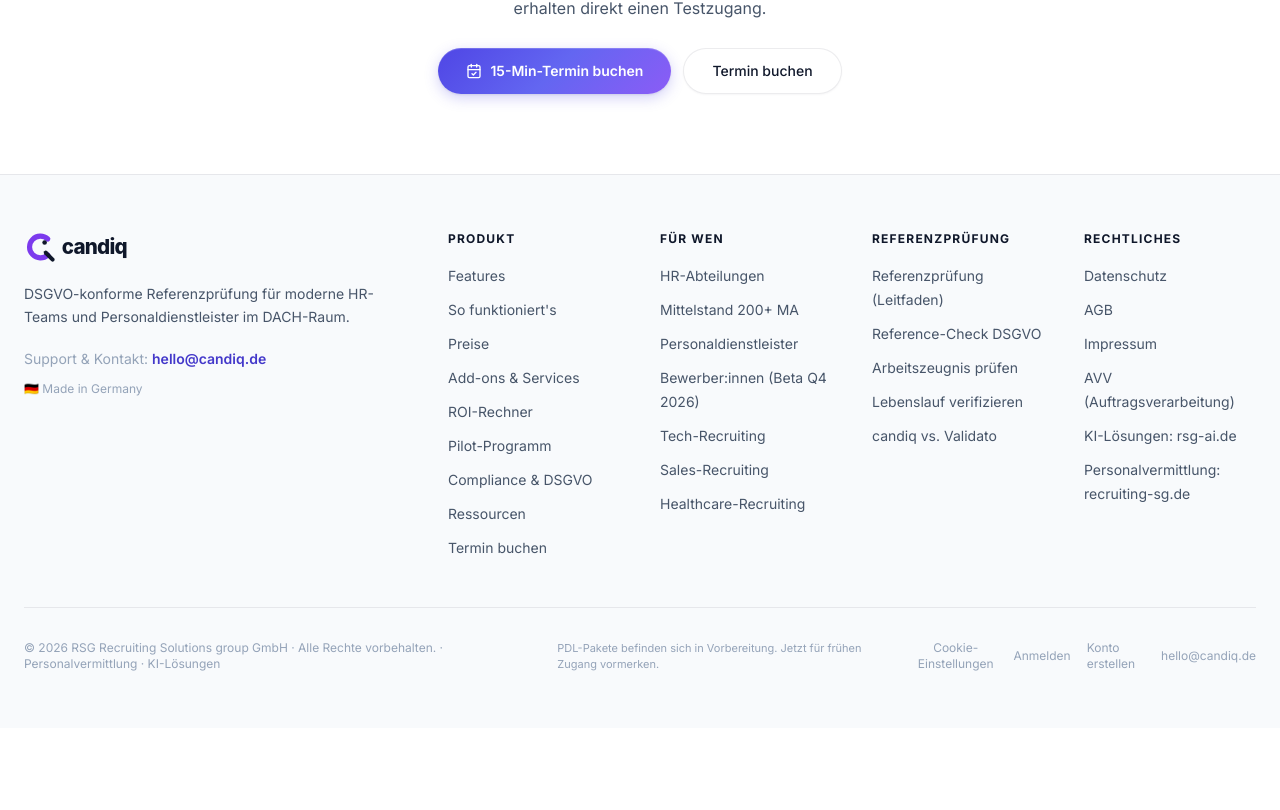
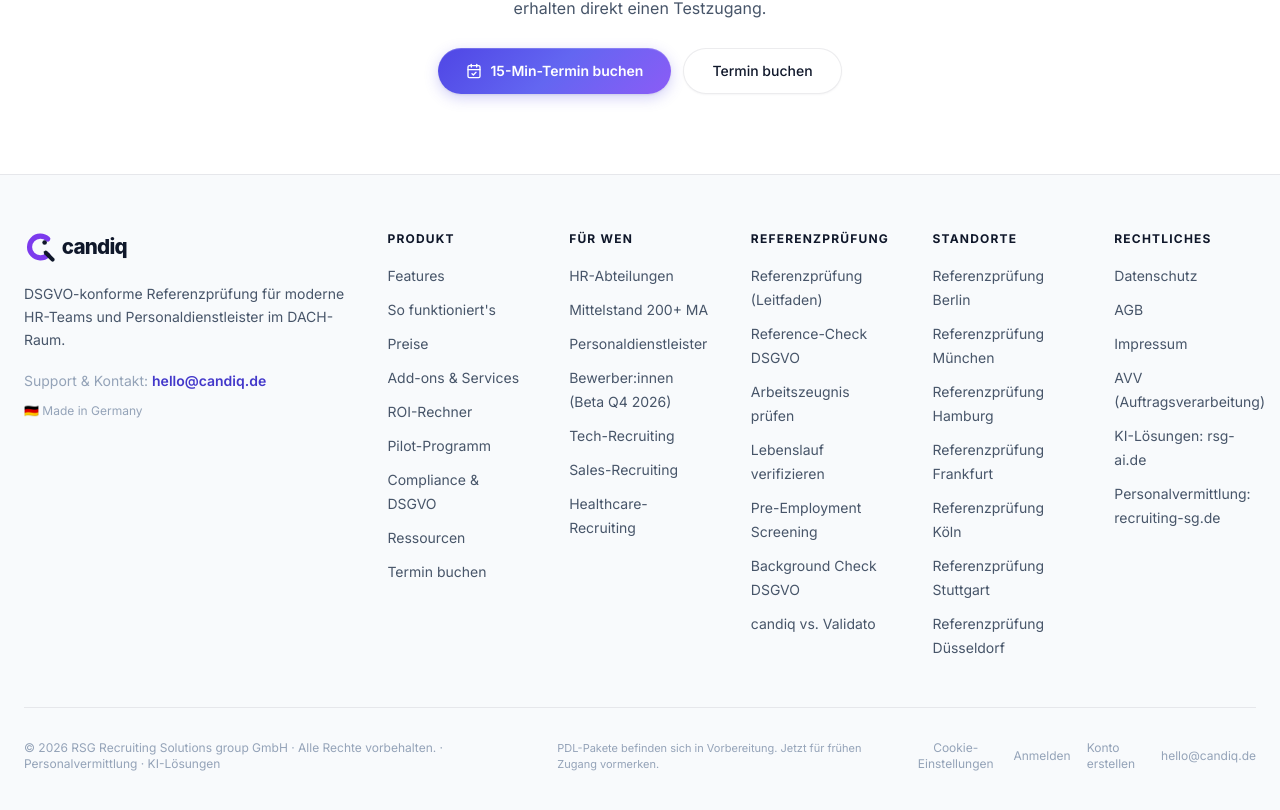
Before and after one commit to Ricdog87/Referenz-check-recruiting-2026, a Next.js app: page /preise in a window 1280 px wide. Shown: the part 6082-6892 px from the top of the page. Before the commit the page ends 6810 px from the top, so only its background shows below. Built offline with nearby package versions, Linux system fonts and the light colour scheme; no server answers.

Commit message:
Footer: interne Links zu Money-Pages + Staedte-Seiten (Indexierung) (#117)

```diff
--- a/components/landing/LandingFooter.tsx
+++ b/components/landing/LandingFooter.tsx
@@ -6,7 +6,7 @@
   return (
     <footer className="border-t border-border bg-bg-secondary px-6 py-14">
       <div className="max-w-7xl mx-auto">
-        <div className="grid md:grid-cols-6 gap-10 mb-12">
+        <div className="grid md:grid-cols-3 lg:grid-cols-7 gap-10 mb-12">
           {/* Brand col */}
           <div className="md:col-span-2">
             <Link href="/" className="flex items-center mb-5" aria-label="candiq Startseite">
@@ -68,7 +68,22 @@
               { label: 'Reference-Check DSGVO', href: '/reference-check-dsgvo' },
               { label: 'Arbeitszeugnis prüfen', href: '/zeugnis-pruefen-lassen' },
               { label: 'Lebenslauf verifizieren', href: '/lebenslauf-verifizieren' },
+              { label: 'Pre-Employment Screening', href: '/pre-employment-screening' },
+              { label: 'Background Check DSGVO', href: '/background-check-dsgvo' },
               { label: 'candiq vs. Validato', href: '/vergleich/validato-alternative' },
+            ]}
+          />
+
+          <FooterCol
+            title="Standorte"
+            links={[
+              { label: 'Referenzprüfung Berlin', href: '/referenzpruefung/berlin' },
+              { label: 'Referenzprüfung München', href: '/referenzpruefung/muenchen' },
+              { label: 'Referenzprüfung Hamburg', href: '/referenzpruefung/hamburg' },
+              { label: 'Referenzprüfung Frankfurt', href: '/referenzpruefung/frankfurt' },
+              { label: 'Referenzprüfung Köln', href: '/referenzpruefung/koeln' },
+              { label: 'Referenzprüfung Stuttgart', href: '/referenzpruefung/stuttgart' },
+              { label: 'Referenzprüfung Düsseldorf', href: '/referenzpruefung/duesseldorf' },
             ]}
           />
 
```
